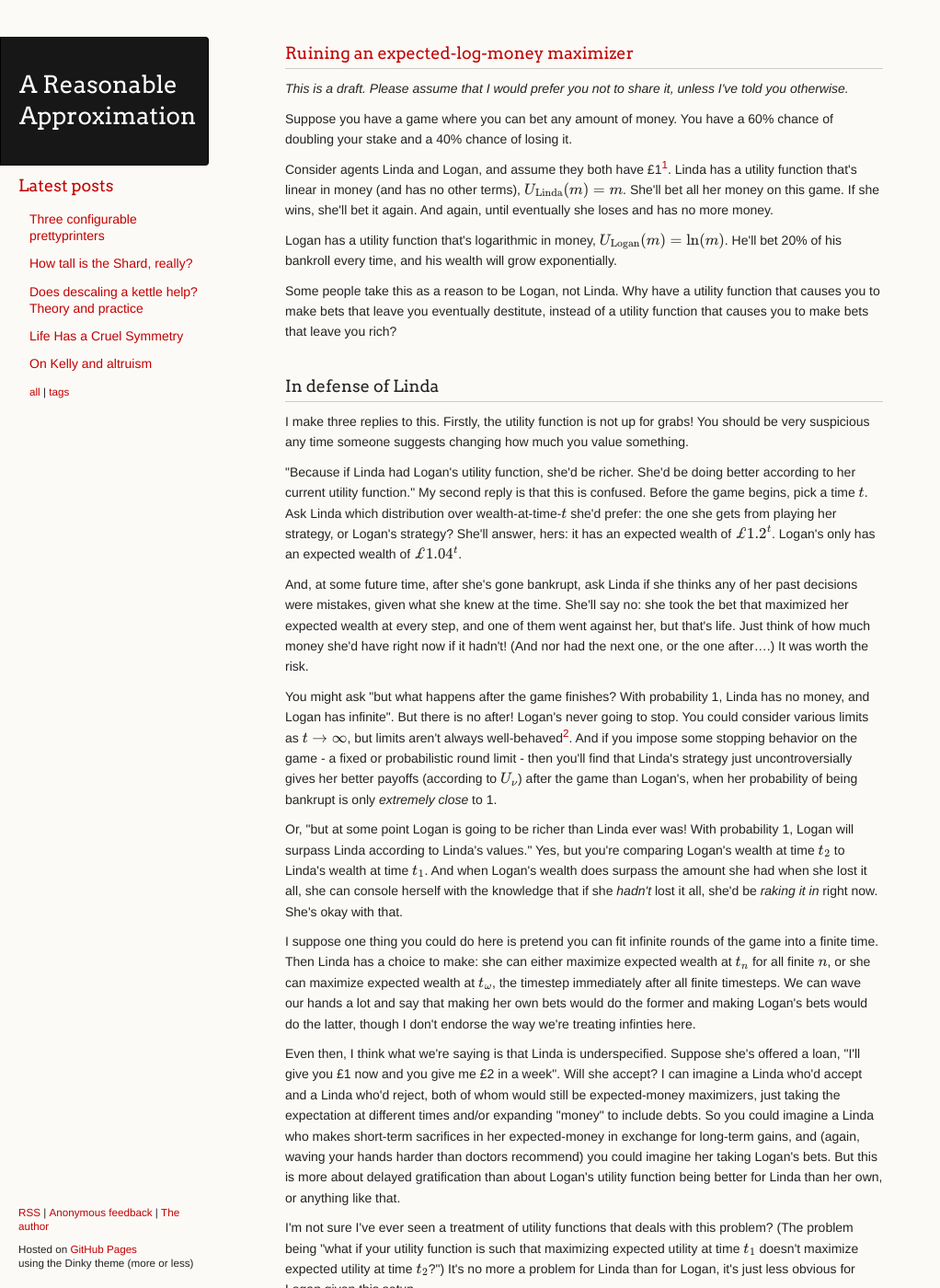
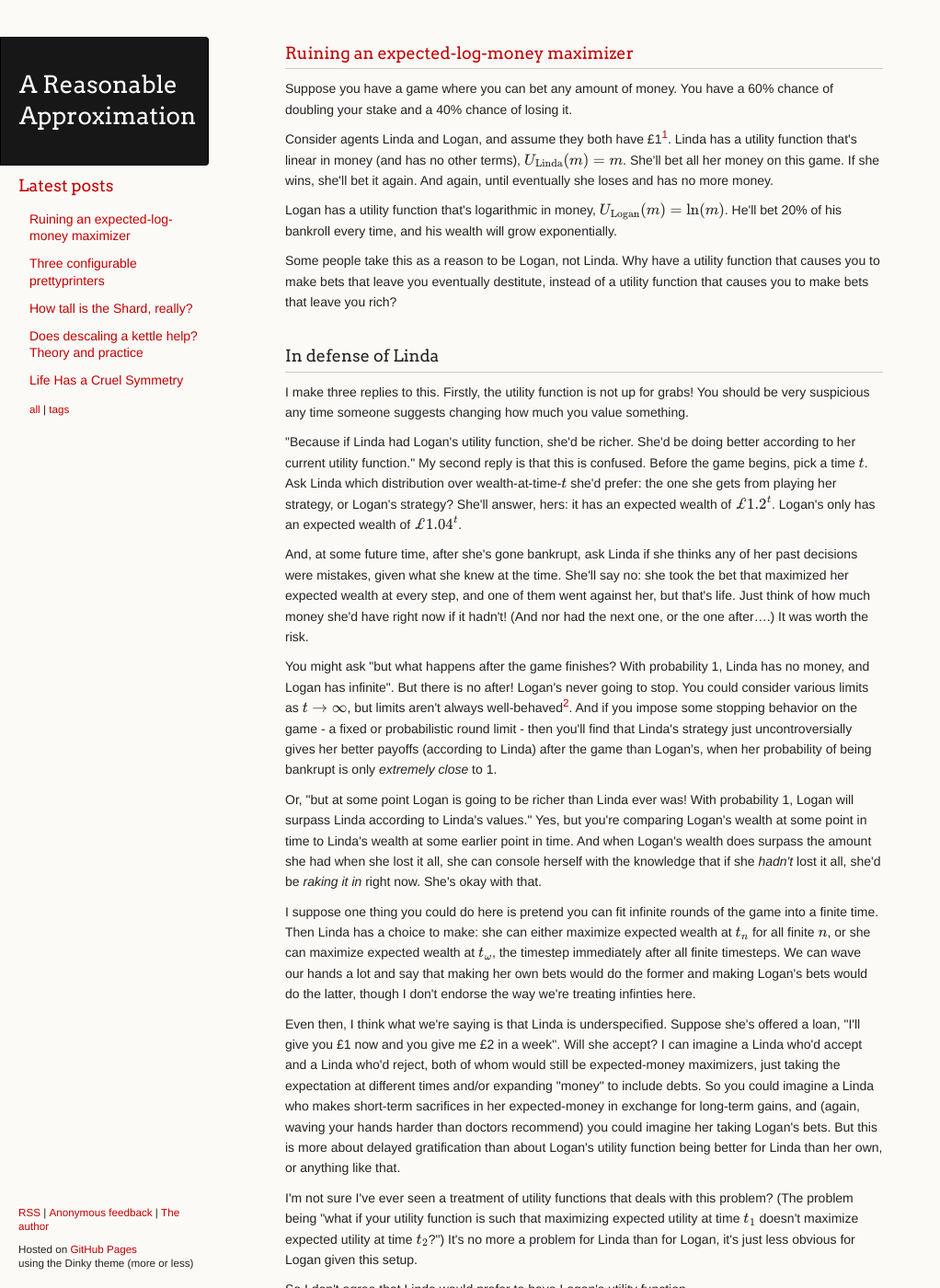
Before and after one commit to ChickenProp/chickenprop.github.com, a Jekyll site: the page built from _posts/2023-08-20-ruining-a-log-money-maximizer.md, in a window 1280 px wide and 1400 px high. Shown: the whole window at 92% size, without its empty margins (0-1022 px from the left). Built offline with Jekyll 4.4.1, drawn with Linux system fonts in a browser that asks for light colours; nearby versions of some CDN libraries; formulas are drawn with MathJax 3; some of the changed text lies outside the part shown.

Commit message:
Publish.

```diff
--- a/drafts/ruining-log-money-maximizer.md
+++ b/_posts/2023-08-20-ruining-a-log-money-maximizer.md
@@ -1,5 +1,5 @@
 ---
-layout: draft
+layout: post
 title: "Ruining an expected-log-money maximizer"
 lw_xpost: true
 tags: [rationality, math]
@@ -22,11 +22,11 @@ I make three replies to this. Firstly, the utility function is not up for grabs!
 
 And, at some future time, after she's gone bankrupt, ask Linda if she thinks any of her past decisions were mistakes, given what she knew at the time. She'll say no: she took the bet that maximized her expected wealth at every step, and one of them went against her, but that's life. Just think of how much money she'd have right now if it hadn't! (And nor had the next one, or the one after....) It was worth the risk.
 
-You might ask "but what happens after the game finishes? With probability 1, Linda has no money, and Logan has infinite". But there is no after! Logan's never going to stop. You could consider various limits as \\( t→∞ \\), but limits aren't always well-behaved[^convergence]. And if you impose some stopping behavior on the game - a fixed or probabilistic round limit - then you'll find that Linda's strategy just uncontroversially gives her better payoffs (according to \\( U\_ν \\)) after the game than Logan's, when her probability of being bankrupt is only *extremely close* to 1.
+You might ask "but what happens after the game finishes? With probability 1, Linda has no money, and Logan has infinite". But there is no after! Logan's never going to stop. You could consider various limits as \\( t→∞ \\), but limits aren't always well-behaved[^convergence]. And if you impose some stopping behavior on the game - a fixed or probabilistic round limit - then you'll find that Linda's strategy just uncontroversially gives her better payoffs (according to Linda) after the game than Logan's, when her probability of being bankrupt is only *extremely close* to 1.
 
 [^convergence]: I think that Linda's strategy [converges in probability](https://en.wikipedia.org/wiki/Convergence_of_random_variables#Convergence_in_probability) to the random variable that's always 0; and Logan's converges pointwise to a function that's 0 everywhere so it doesn't converge in probability to anything. But I haven't checked in detail.
 
-Or, "but at some point Logan is going to be richer than Linda ever was! With probability 1, Logan will surpass Linda according to Linda's values." Yes, but you're comparing Logan's wealth at time \\( t\_2 \\) to Linda's wealth at time \\( t\_1 \\). And when Logan's wealth does surpass the amount she had when she lost it all, she can console herself with the knowledge that if she *hadn't* lost it all, she'd be *raking it in* right now. She's okay with that.
+Or, "but at some point Logan is going to be richer than Linda ever was! With probability 1, Logan will surpass Linda according to Linda's values." Yes, but you're comparing Logan's wealth at some point in time to Linda's wealth at some earlier point in time. And when Logan's wealth does surpass the amount she had when she lost it all, she can console herself with the knowledge that if she *hadn't* lost it all, she'd be *raking it in* right now. She's okay with that.
 
 I suppose one thing you could do here is pretend you can fit infinite rounds of the game into a finite time. Then Linda has a choice to make: she can either maximize expected wealth at \\( t\_n \\) for all finite \\( n \\), or she can maximize expected wealth at \\( t\_ω \\), the timestep immediately after all finite timesteps. We can wave our hands a lot and say that making her own bets would do the former and making Logan's bets would do the latter, though I don't endorse the way we're treating infinties here.
 
```
